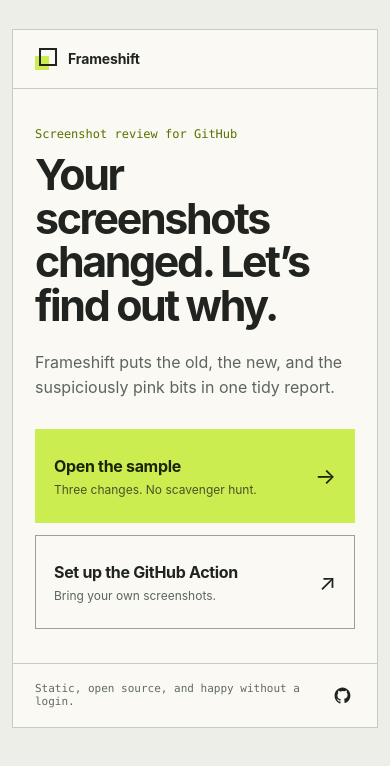
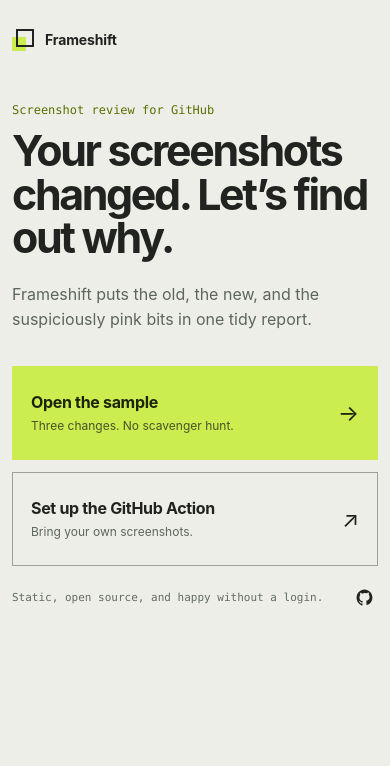
Before and after one commit to dcramer/frameshift, a React (Vite) app in the folder apps/web/: page / in a window 390 px wide. Shown: the top 766 px of the page. Built offline with nearby package versions, Linux system fonts and the light colour scheme.

Commit message:
open up homepage hero

```diff
--- a/apps/web/src/App.tsx
+++ b/apps/web/src/App.tsx
@@ -56,7 +56,7 @@
 
 function SourceForm() {
   return (
-    <section className="empty-state panel">
+    <section className="empty-state">
       <header className="home-brand">
         <BrandMark />
         <span>Frameshift</span>
--- a/apps/web/src/styles.css
+++ b/apps/web/src/styles.css
@@ -108,9 +108,8 @@
 }
 
 .empty-state {
-  width: min(900px, 100%);
-  margin: 7vh auto 0;
-  overflow: hidden;
+  width: min(960px, 100%);
+  margin: 8vh auto 0;
 }
 
 .home-brand,
@@ -125,8 +124,7 @@
 }
 
 .home-brand {
-  border-bottom: 1px solid var(--line);
-  padding: 20px 56px;
+  margin-bottom: clamp(64px, 10vh, 104px);
 }
 
 .brand-mark {
@@ -158,8 +156,7 @@
 }
 
 .home-copy {
-  max-width: 760px;
-  padding: 58px 56px 38px;
+  max-width: 800px;
 }
 
 .kicker {
@@ -193,7 +190,7 @@
   display: grid;
   grid-template-columns: 1.15fr 1fr;
   gap: 12px;
-  padding: 0 56px 48px;
+  margin-top: 44px;
 }
 
 .source-card {
@@ -262,9 +259,8 @@
   align-items: center;
   justify-content: space-between;
   gap: 16px;
-  border-top: 1px solid var(--line);
   color: var(--faint);
-  padding: 17px 56px 18px;
+  margin-top: 22px;
   font:
     11px ui-monospace,
     SFMono-Regular,
@@ -794,11 +790,11 @@
   }
 
   .home-brand {
-    padding: 18px 22px;
+    margin-bottom: 52px;
   }
 
   .home-copy {
-    padding: 38px 22px 30px;
+    padding: 0;
   }
 
   .home-copy h1 {
@@ -807,7 +803,7 @@
 
   .source-actions {
     grid-template-columns: 1fr;
-    padding: 0 22px 34px;
+    margin-top: 34px;
   }
 
   .source-card {
@@ -816,7 +812,7 @@
   }
 
   .home-note {
-    padding-inline: 22px;
+    margin-top: 18px;
   }
 
   .status-panel {
```
